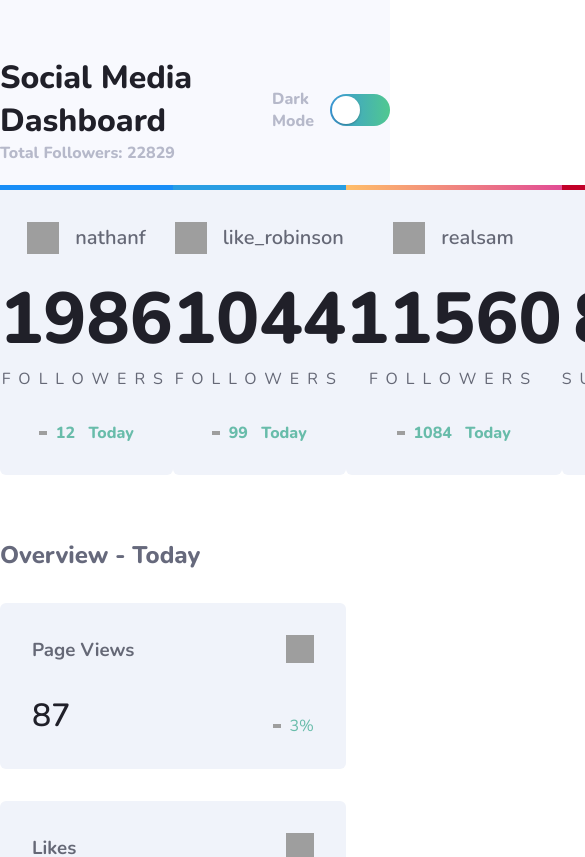
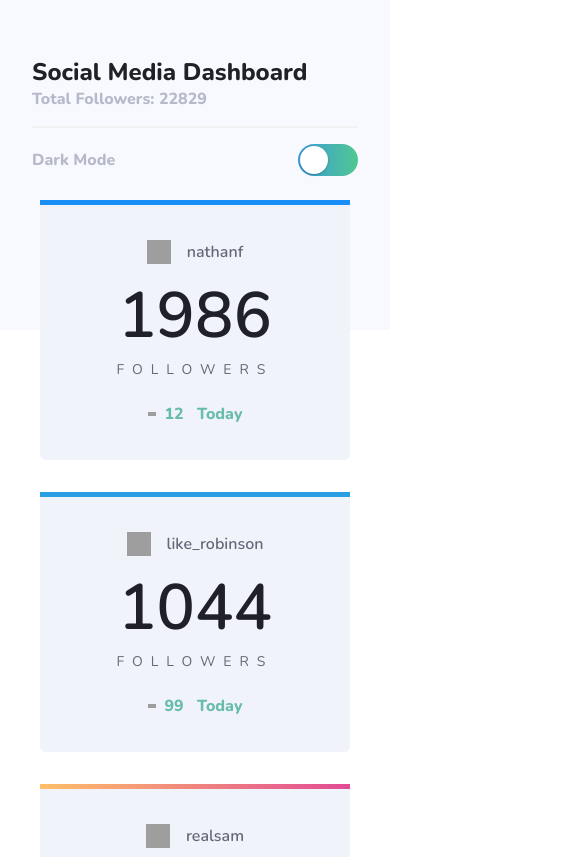
Before and after one commit to hosamelshazly92/social-media-dashboard-theme-switcher, a React (Create React App) app: page / in a window 390 px wide. Shown: the top 857 px of the page, 585 px wide, since content can reach past the window. Built offline with nearby package versions, Linux system fonts and the light colour scheme; grey boxes are pictures that could not be loaded.

Commit message:
create responsive design

```diff
--- a/src/App.js
+++ b/src/App.js
@@ -17,6 +17,7 @@ import {
   darkHeading,
   darkMain,
   darkSubheading,
+  seperator,
 } from "./App.module.css";
 import Card from "./components/Card/Card";
 import Label from "./components/Label/Label";
@@ -152,6 +153,7 @@ function App() {
               {users.reduce((acc, usr) => acc + usr.numbers, 0)}
             </p>
           </div>
+          <hr className={seperator} />
           <div className={right}>
             <span className={paragraph}>Dark Mode</span>
             <div className={switchDiv}>
--- a/src/App.module.css
+++ b/src/App.module.css
@@ -122,3 +122,49 @@
 .darkSubheading {
   color: #fff;
 }
+
+@media (max-width: 1400px) {
+  .container {
+    flex-direction: column;
+    align-items: flex-start;
+    margin: 0 32px;
+  }
+
+  .seperator {
+    width: 100%;
+    border: 1px solid rgba(240, 240, 240, 0.8);
+    margin: 16px 0;
+  }
+
+  .main {
+    top: -130px;
+  }
+
+  .heading {
+    font-size: 24px;
+  }
+
+  p.paragraph {
+    margin-right: 0;
+  }
+
+  .right {
+    width: 100%;
+    justify-content: space-between;
+  }
+
+  .top {
+    flex-direction: column;
+    align-items: center;
+  }
+
+  .subheading {
+    margin-left: 32px;
+    margin-right: 32px;
+  }
+
+  .bottom {
+    flex-direction: column;
+    align-items: center;
+  }
+}
--- a/src/components/Card/Card.module.css
+++ b/src/components/Card/Card.module.css
@@ -104,3 +104,31 @@
 .darkNumber {
   color: #fff;
 }
+
+@media (max-width: 1400px) {
+  .container {
+    width: 310px;
+    height: 260px;
+    margin-bottom: 32px;
+  }
+
+  .icon {
+    width: 24px;
+    height: 24px;
+  }
+
+  .name {
+    font-size: 16px;
+  }
+
+  .number {
+    font-size: 64px;
+    font-weight: 600;
+    margin-top: 8px;
+  }
+
+  .stats {
+    font-size: 14px;
+    margin-bottom: 8px;
+  }
+}
--- a/src/components/Label/Label.module.css
+++ b/src/components/Label/Label.module.css
@@ -70,3 +70,13 @@
 .darkNumber {
   color: #fff;
 }
+
+@media (max-width: 1400px) {
+  .container {
+    width: 310px;
+  }
+
+  .title {
+    font-size: 16px;
+  }
+}
```
